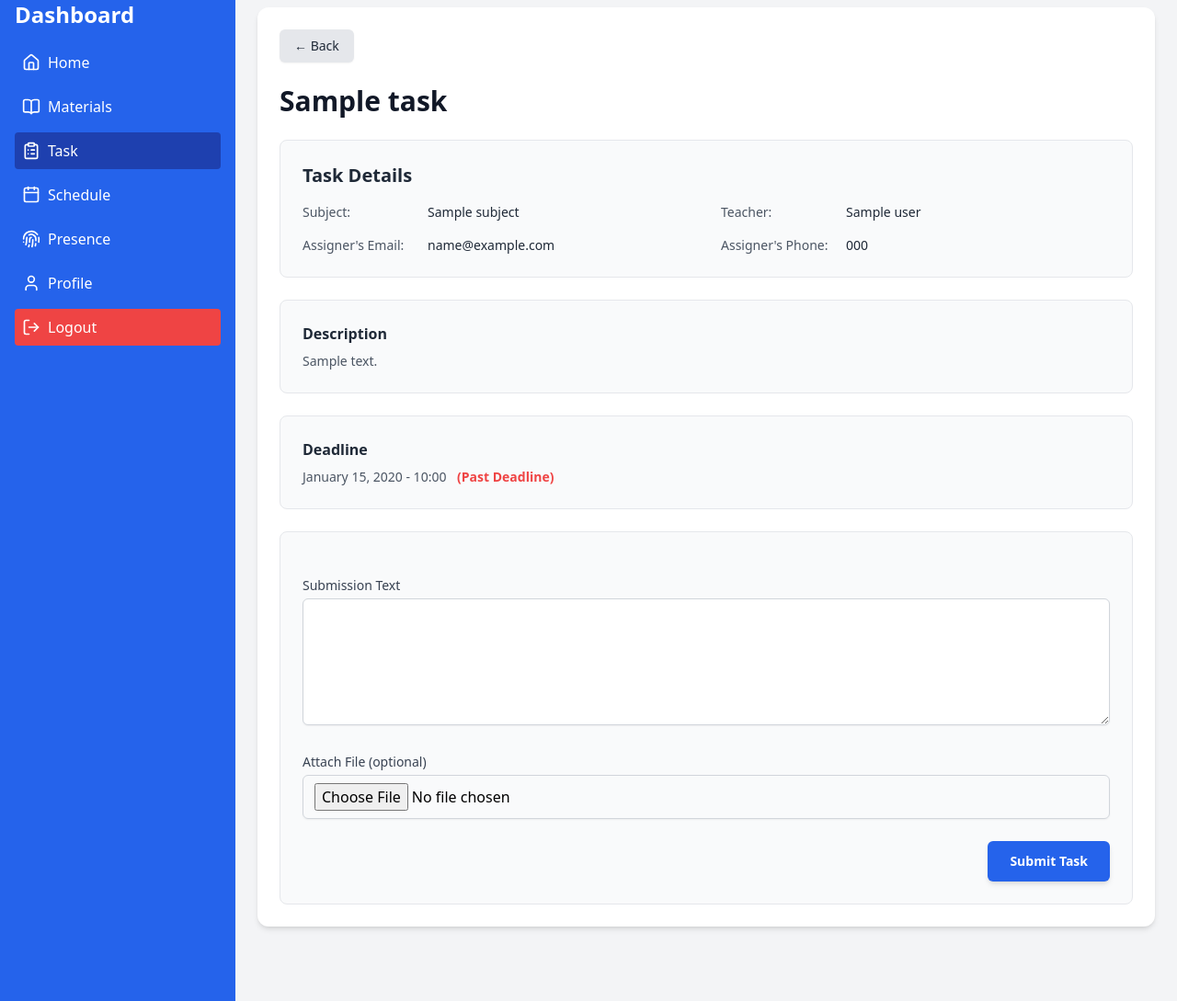
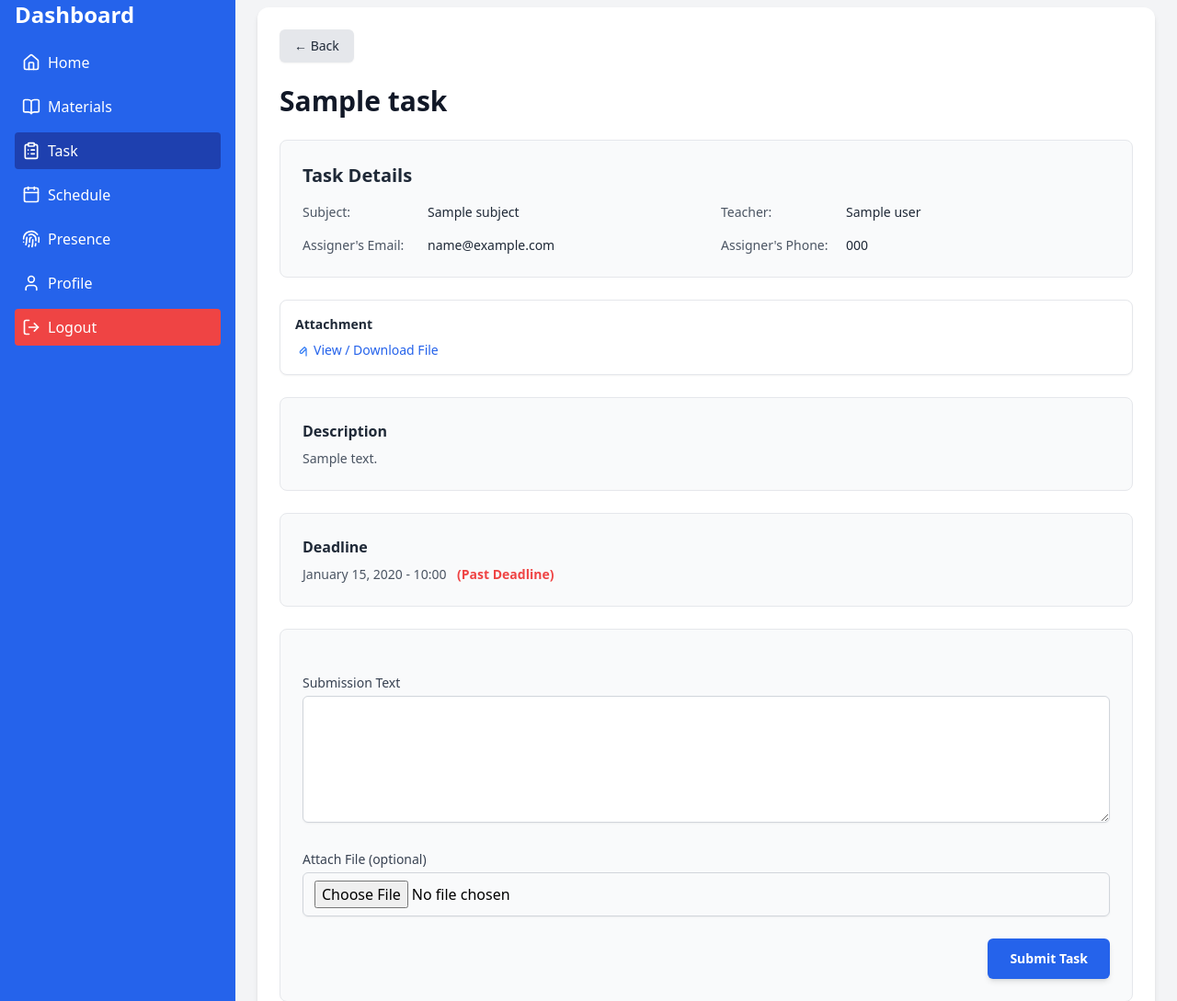
Before and after one commit to Bimzking1/elearning, a Laravel app: template resources/views/student/tasks/submit.blade.php in a window 1280 px wide. Shown: the part 16-1105 px from the top of the page at 92% size. Run offline with Laravel 12, Linux system fonts and the light colour scheme; the template is opened without the code that fills it: most values are stand-ins (such as "Sample title", 1, 10 or a date in 2020); parts of the project's set-up code (start-up, migrations or seed data) failed here and were passed over; some libraries are stand-ins or nearby versions.

Commit message:
fix: view attachment file

```diff
--- a/resources/views/student/tasks/submit.blade.php
+++ b/resources/views/student/tasks/submit.blade.php
@@ -45,6 +45,23 @@
 
         </div>
     </div>
+
+    {{-- Attachment File --}}
+    @if ($task->attachment_path)
+        <div class="bg-white border border-gray-200 rounded-lg p-4 mt-6 shadow-sm">
+            <h2 class="text-sm font-semibold text-gray-800 mb-2">Attachment</h2>
+
+            <a href="{{ Storage::url($task->attachment_path) }}"
+            target="_blank"
+            class="flex items-center text-sm text-blue-600 hover:underline hover:text-blue-700 transition">
+                <svg xmlns="http://www.w3.org/2000/svg" class="h-4 w-4 mr-1 text-blue-500" fill="none" viewBox="0 0 24 24" stroke="currentColor">
+                    <path stroke-linecap="round" stroke-linejoin="round" stroke-width="2"
+                        d="M15.172 7l-6.586 6.586a2 2 0 102.828 2.828L18 9.828m0 0L15.172 7M18 9.828V21" />
+                </svg>
+                View / Download File
+            </a>
+        </div>
+    @endif
 
     {{-- Description --}}
     @if ($task->description)
```
